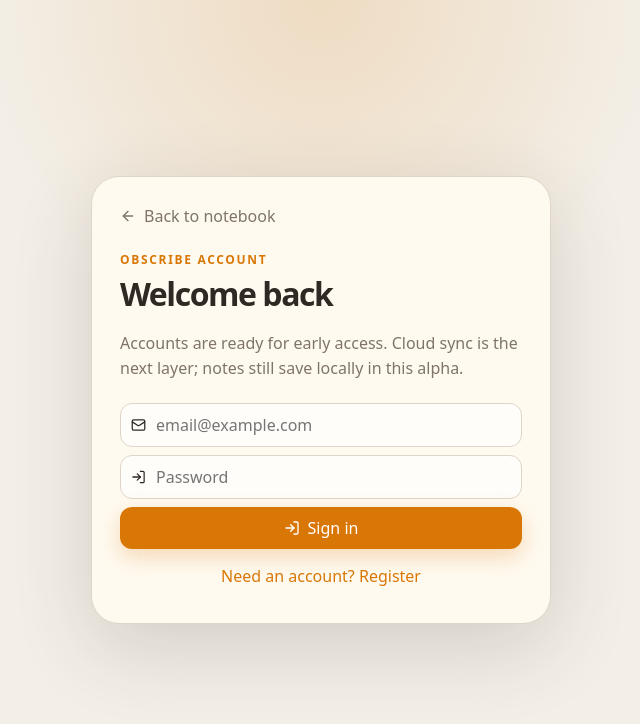
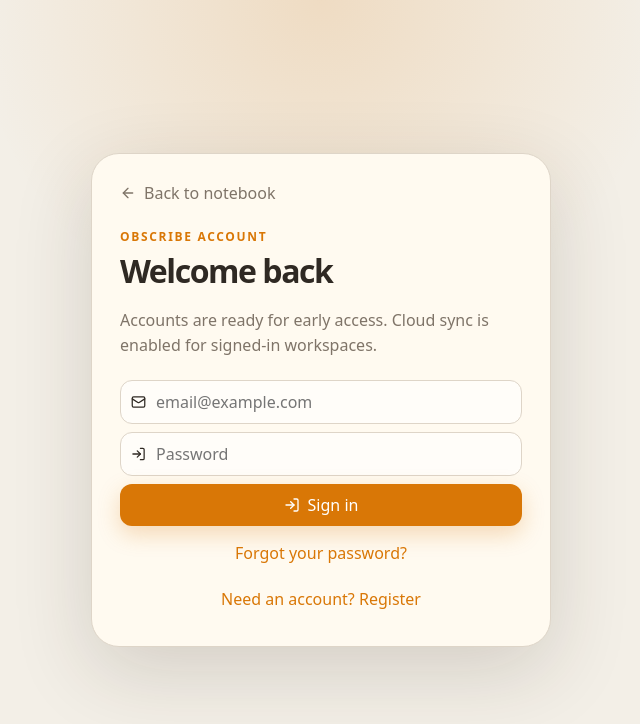
Before and after one commit to joogiebear/obscribe, a Next.js app: page /auth in a window 1280 px wide. Both pictures are taken after a click on the button "Already have an account? Sign in". Shown: the top 724 px of the page, without its empty margins (319-959 px from the left). Built offline with nearby package versions, Linux system fonts and the light colour scheme; no server answers.

Commit message:
feat: add password reset flow

```diff
--- a/components/AuthForm.tsx
+++ b/components/AuthForm.tsx
@@ -3,15 +3,16 @@
 import { useEffect, useState } from 'react';
 import { useRouter, useSearchParams } from 'next/navigation';
 import type { User } from '@supabase/supabase-js';
-import { ArrowLeft, LogIn, Mail, UserPlus } from 'lucide-react';
+import { ArrowLeft, KeyRound, LogIn, Mail, UserPlus } from 'lucide-react';
 import { isSupabaseConfigured, supabase } from '@/lib/supabase';
 
-type Mode = 'sign-in' | 'register';
+type Mode = 'sign-in' | 'register' | 'forgot' | 'reset';
 
 export default function AuthForm() {
   const router = useRouter();
   const searchParams = useSearchParams();
-  const initialMode = searchParams.get('mode') === 'sign-in' ? 'sign-in' : 'register';
+  const requestedMode = searchParams.get('mode');
+  const initialMode: Mode = requestedMode === 'sign-in' || requestedMode === 'reset' ? requestedMode : 'register';
   const [user, setUser] = useState<User | null>(null);
   const [mode, setMode] = useState<Mode>(initialMode);
   const [email, setEmail] = useState('');
@@ -22,17 +23,46 @@ export default function AuthForm() {
   useEffect(() => {
     if (!supabase) return;
     supabase.auth.getUser().then(({ data }) => setUser(data.user ?? null));
-    const { data } = supabase.auth.onAuthStateChange((_event, session) => {
+    const { data } = supabase.auth.onAuthStateChange((event, session) => {
       setUser(session?.user ?? null);
-      if (session?.user) router.push('/');
+      if (event === 'PASSWORD_RECOVERY') {
+        setMode('reset');
+        setMessage('Choose a new password for your Obscribe account.');
+        return;
+      }
+      if (session?.user && mode !== 'reset') router.push('/');
     });
     return () => data.subscription.unsubscribe();
   }, [router]);
 
   async function submit() {
-    if (!supabase || !email.trim() || !password) return;
+    if (!supabase) return;
     setBusy(true);
     setMessage(null);
+
+    if (mode === 'forgot') {
+      if (!email.trim()) { setBusy(false); return; }
+      const { error } = await supabase.auth.resetPasswordForEmail(email.trim(), { redirectTo: `${window.location.origin}/auth?mode=reset` });
+      setBusy(false);
+      setMessage(error ? error.message : 'Password reset link sent. Check your email, then follow the link to choose a new password.');
+      return;
+    }
+
+    if (mode === 'reset') {
+      if (!password) { setBusy(false); return; }
+      const { error } = await supabase.auth.updateUser({ password });
+      setBusy(false);
+      if (error) {
+        setMessage(error.message);
+        return;
+      }
+      setPassword('');
+      setMessage('Password updated. Taking you back to your notebook…');
+      router.push('/');
+      return;
+    }
+
+    if (!email.trim() || !password) { setBusy(false); return; }
     const credentials = { email: email.trim(), password };
     const emailRedirectTo = `${window.location.origin}/auth?mode=sign-in`;
     const result = mode === 'register'
@@ -66,7 +96,7 @@ export default function AuthForm() {
     );
   }
 
-  if (user) {
+  if (user && mode !== 'reset') {
     router.push('/');
     return null;
   }
@@ -76,16 +106,18 @@ export default function AuthForm() {
       <section className="auth-shell">
         <button className="back-link" onClick={() => router.push('/')}><ArrowLeft size={16} /> Back to notebook</button>
         <p className="eyebrow">Obscribe account</p>
-        <h1>{mode === 'register' ? 'Create your account' : 'Welcome back'}</h1>
-        <p className="auth-subtitle">Accounts are ready for early access. Cloud sync is the next layer; notes still save locally in this alpha.</p>
+        <h1>{mode === 'register' ? 'Create your account' : mode === 'forgot' ? 'Reset your password' : mode === 'reset' ? 'Choose a new password' : 'Welcome back'}</h1>
+        <p className="auth-subtitle">{mode === 'forgot' ? 'Enter your email and we’ll send a secure reset link.' : mode === 'reset' ? 'Set a new password, then you’ll return to your notebook.' : 'Accounts are ready for early access. Cloud sync is enabled for signed-in workspaces.'}</p>
 
         <div className="auth-form auth-form-page">
-          <label><Mail size={16} /><input type="email" value={email} onChange={(event) => setEmail(event.target.value)} placeholder="email@example.com" autoComplete="email" /></label>
-          <label><LogIn size={16} /><input type="password" value={password} onChange={(event) => setPassword(event.target.value)} placeholder="Password" autoComplete={mode === 'register' ? 'new-password' : 'current-password'} onKeyDown={(event) => { if (event.key === 'Enter') submit(); }} /></label>
-          <button className="new auth-submit" onClick={submit} disabled={busy}>{mode === 'register' ? <UserPlus size={16} /> : <LogIn size={16} />}{busy ? 'Working…' : mode === 'register' ? 'Create account' : 'Sign in'}</button>
-          <button className="link-button" onClick={() => { setMode(mode === 'register' ? 'sign-in' : 'register'); setMessage(null); }}>
+          {mode !== 'reset' && <label><Mail size={16} /><input type="email" value={email} onChange={(event) => setEmail(event.target.value)} placeholder="email@example.com" autoComplete="email" onKeyDown={(event) => { if (event.key === 'Enter' && mode === 'forgot') submit(); }} /></label>}
+          {mode !== 'forgot' && <label>{mode === 'reset' ? <KeyRound size={16} /> : <LogIn size={16} />}<input type="password" value={password} onChange={(event) => setPassword(event.target.value)} placeholder={mode === 'reset' ? 'New password' : 'Password'} autoComplete={mode === 'register' || mode === 'reset' ? 'new-password' : 'current-password'} onKeyDown={(event) => { if (event.key === 'Enter') submit(); }} /></label>}
+          <button className="new auth-submit" onClick={submit} disabled={busy}>{mode === 'register' ? <UserPlus size={16} /> : mode === 'forgot' || mode === 'reset' ? <KeyRound size={16} /> : <LogIn size={16} />}{busy ? 'Working…' : mode === 'register' ? 'Create account' : mode === 'forgot' ? 'Send reset link' : mode === 'reset' ? 'Update password' : 'Sign in'}</button>
+          {mode === 'sign-in' && <button className="link-button" onClick={() => { setMode('forgot'); setMessage(null); setPassword(''); }}>Forgot your password?</button>}
+          {mode !== 'reset' && <button className="link-button" onClick={() => { setMode(mode === 'register' ? 'sign-in' : 'register'); setMessage(null); setPassword(''); }}>
             {mode === 'register' ? 'Already have an account? Sign in' : 'Need an account? Register'}
-          </button>
+          </button>}
+          {mode === 'forgot' && <button className="link-button" onClick={() => { setMode('sign-in'); setMessage(null); }}>Back to sign in</button>}
           {message && <p className="auth-message">{message}</p>}
         </div>
       </section>
```
